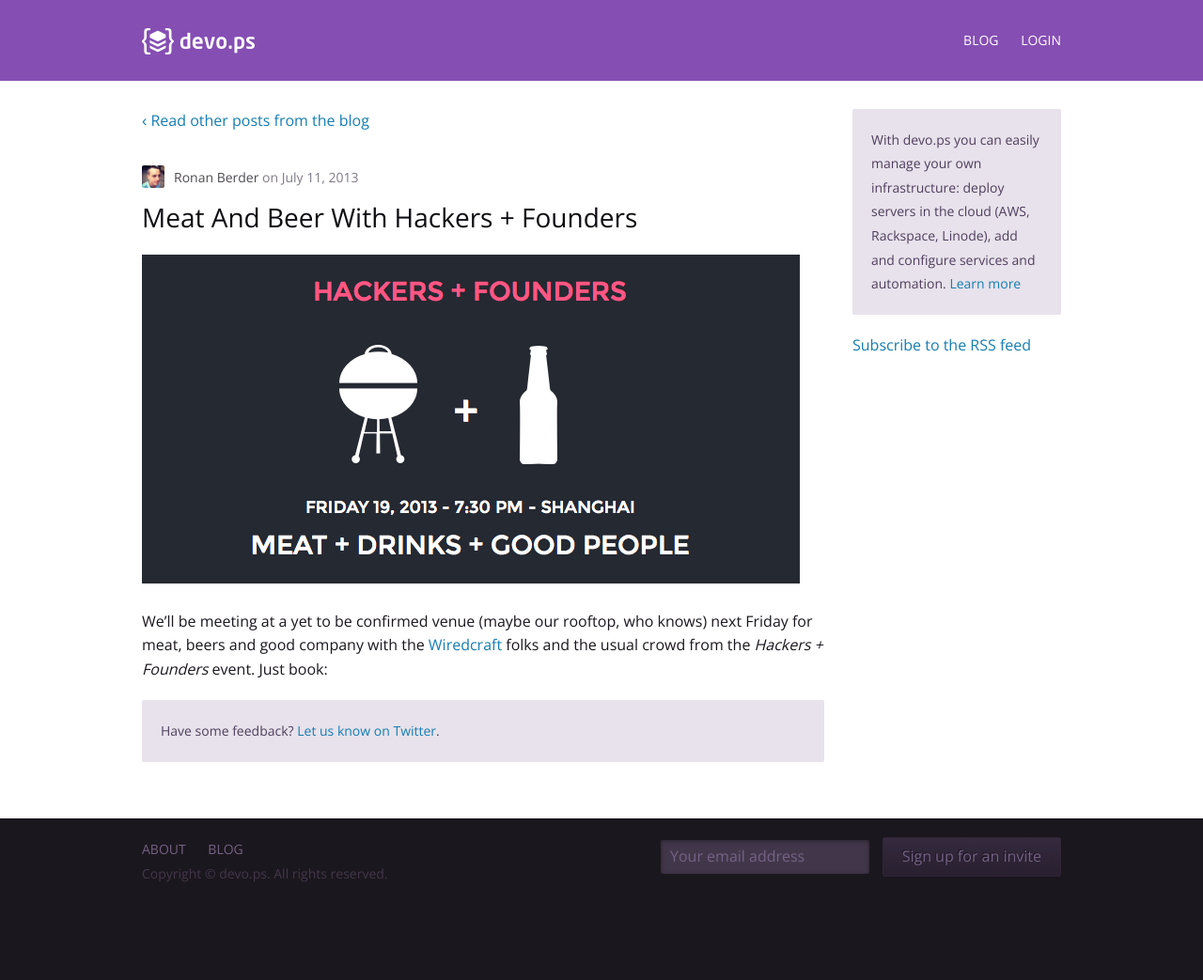
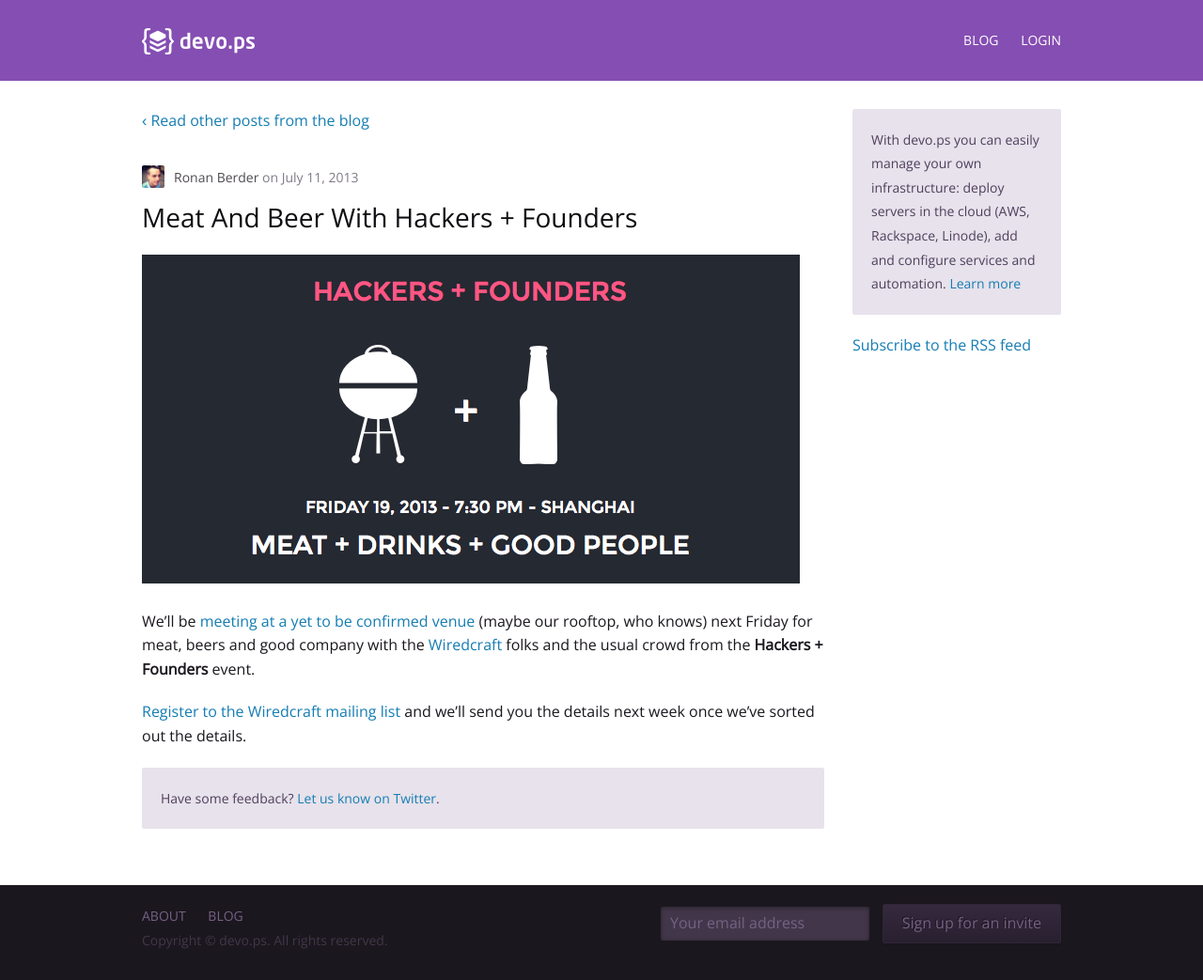
Before and after one commit to isabella232/devo-ps.github.io, a Jekyll site: the page built from _posts/blog/2013-07-11-meat-and-beer-with-hackers-founders.md, in a window 1280 px wide. Shown: the whole page at 94% size. Built offline with Jekyll 4.4.1, drawn with Linux system fonts in a browser that asks for light colours; comment, search, counter and statistics services are not loaded; before the commit the page ends 972 px from its top, so only the background shows below that.

Commit message:
Update 2013-07-11-meat-and-beer-with-hackers-founders.md

```diff
--- a/_posts/blog/2013-07-11-meat-and-beer-with-hackers-founders.md
+++ b/_posts/blog/2013-07-11-meat-and-beer-with-hackers-founders.md
@@ -10,4 +10,6 @@
 
 ![H+F BBQ](http://devo.ps/images/posts/HF-BBQ.png)
 
-We'll be meeting at a yet to be confirmed venue (maybe our rooftop, who knows) next Friday for meat, beers and good company with the [Wiredcraft](http://wiredcraft.com) folks and the usual crowd from the *Hackers + Founders* event. Just book:
+We'll be [meeting at a yet to be confirmed venue](https://us2.admin.mailchimp.com/campaigns/preview-html?id=1784697) (maybe our rooftop, who knows) next Friday for meat, beers and good company with the [Wiredcraft](http://wiredcraft.com) folks and the usual crowd from the **Hackers + Founders** event.
+
+[Register to the Wiredcraft mailing list](http://eepurl.com/CbCx5) and we'll send you the details next week once we've sorted out the details.
```
